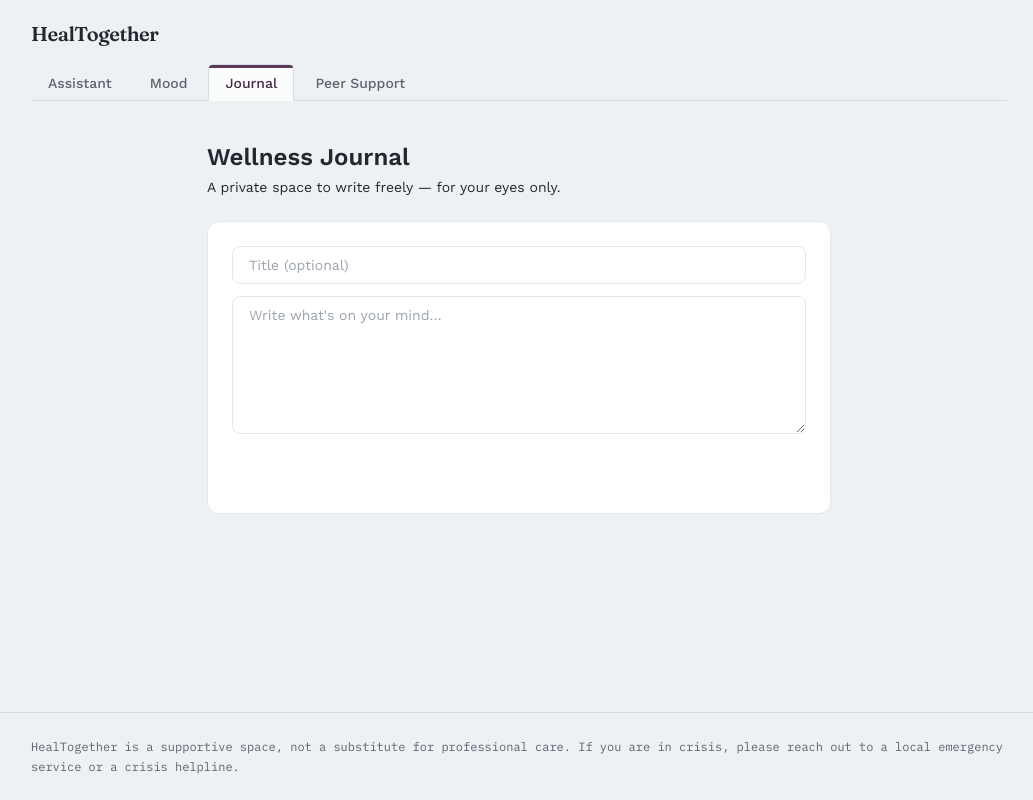
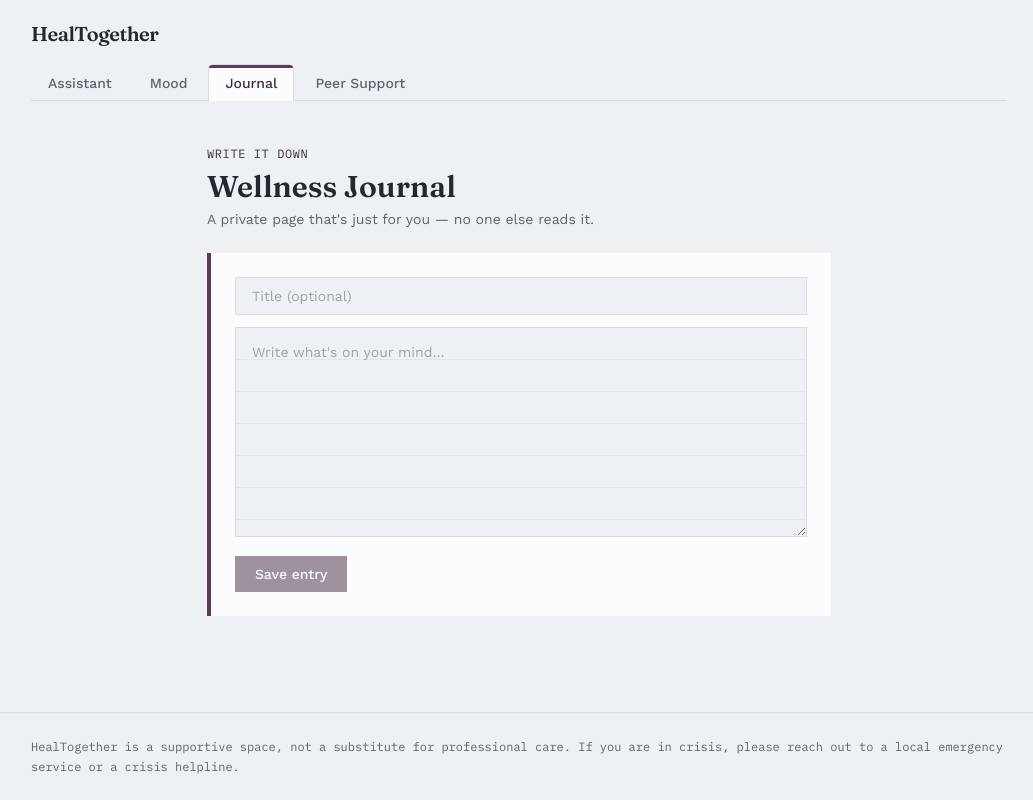
Before and after one commit to priyanshu015211/Heal-Together, a Next.js app: page /journal in a window 1280 px wide. Shown: the whole page, without its empty margins (121-1154 px from the left). Built offline with nearby package versions, Linux system fonts and the light colour scheme.

Commit message:
Update page.js

```diff
--- a/app/journal/page.js
+++ b/app/journal/page.js
@@ -34,32 +34,37 @@ export default function JournalPage() {
 
   return (
     <div className="mx-auto max-w-2xl px-6 py-10">
-      <h1 className="text-2xl font-bold text-calm-700">Wellness Journal</h1>
-      <p className="mt-1 text-sm text-calm-900/70">
-        A private space to write freely — for your eyes only.
+      <span className="font-mono text-xs uppercase tracking-wider text-plum-dark">
+        Write it down
+      </span>
+      <h1 className="mt-1 font-display text-3xl font-semibold text-ink">
+        Wellness Journal
+      </h1>
+      <p className="mt-1 text-sm text-ink-soft">
+        A private page that&apos;s just for you — no one else reads it.
       </p>
 
       <form
         onSubmit={submitEntry}
-        className="mt-6 space-y-3 rounded-xl border border-calm-200 bg-white p-6"
+        className="mt-6 space-y-3 border-l-4 border-plum bg-card p-6"
       >
         <input
           value={title}
           onChange={(e) => setTitle(e.target.value)}
           placeholder="Title (optional)"
-          className="w-full rounded-lg border border-calm-200 px-4 py-2 text-sm focus:border-calm-500 focus:outline-none"
+          className="w-full border border-rule bg-paper px-4 py-2 text-sm focus:border-plum-dark focus:outline-none"
         />
         <textarea
           value={content}
           onChange={(e) => setContent(e.target.value)}
           placeholder="Write what's on your mind…"
           rows={6}
-          className="w-full rounded-lg border border-calm-200 px-4 py-2 text-sm focus:border-calm-500 focus:outline-none"
+          className="w-full border border-rule bg-ruled bg-paper px-4 py-2 text-sm leading-8 focus:border-plum-dark focus:outline-none"
         />
         <button
           type="submit"
           disabled={!content.trim()}
-          className="rounded-lg bg-calm-600 px-5 py-2 text-sm font-medium text-white hover:bg-calm-700 disabled:opacity-50"
+          className="bg-plum-dark px-5 py-2 text-sm font-medium text-white transition hover:opacity-90 disabled:opacity-50"
         >
           Save entry
         </button>
@@ -67,17 +72,16 @@ export default function JournalPage() {
 
       <div className="mt-8 space-y-3">
         {entries.map((entry) => (
-          <div
-            key={entry.id}
-            className="rounded-lg border border-calm-200 bg-white p-4 text-sm"
-          >
+          <div key={entry.id} className="border-l-4 border-plum bg-card p-4 text-sm">
             <div className="flex items-center justify-between">
-              <h3 className="font-semibold text-calm-700">{entry.title}</h3>
-              <span className="text-xs text-calm-900/50">
+              <h3 className="font-display font-semibold text-ink">{entry.title}</h3>
+              <span className="font-mono text-xs text-ink-soft">
                 {new Date(entry.createdAt).toLocaleString()}
               </span>
             </div>
-            <p className="mt-1 whitespace-pre-wrap text-calm-900/80">{entry.content}</p>
+            <p className="mt-2 whitespace-pre-wrap leading-8 text-ink-soft">
+              {entry.content}
+            </p>
           </div>
         ))}
       </div>
```
